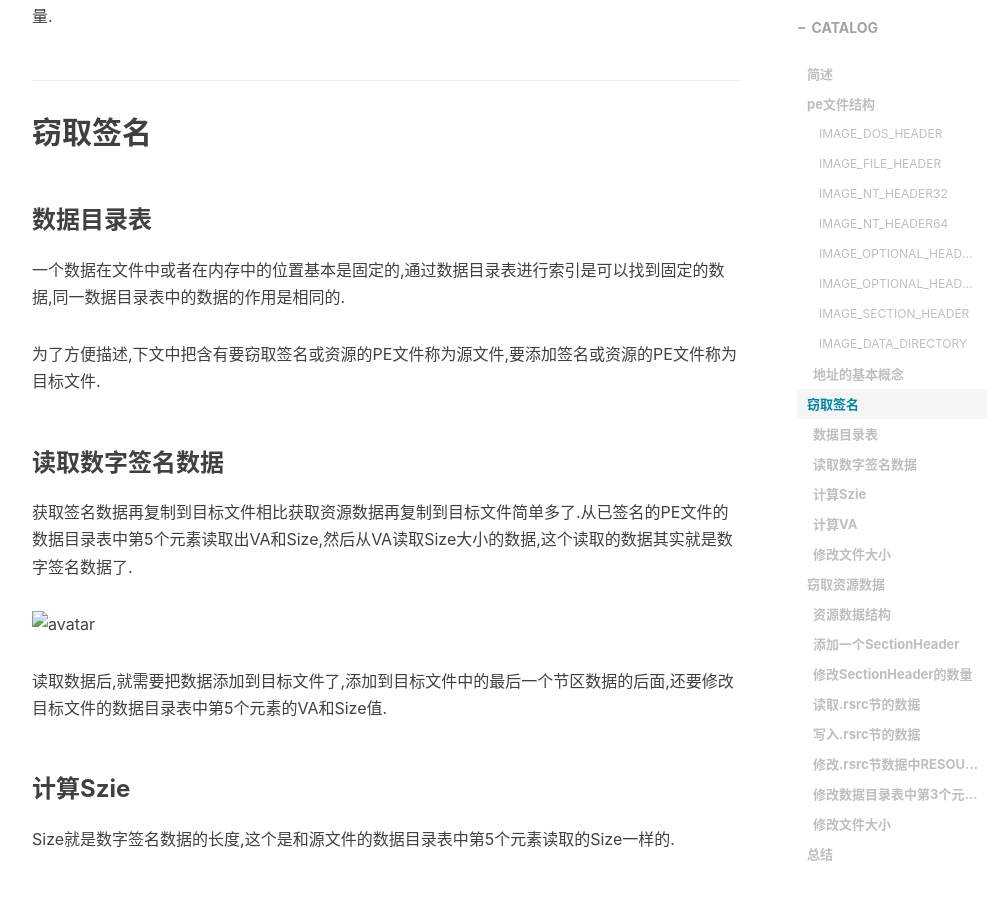
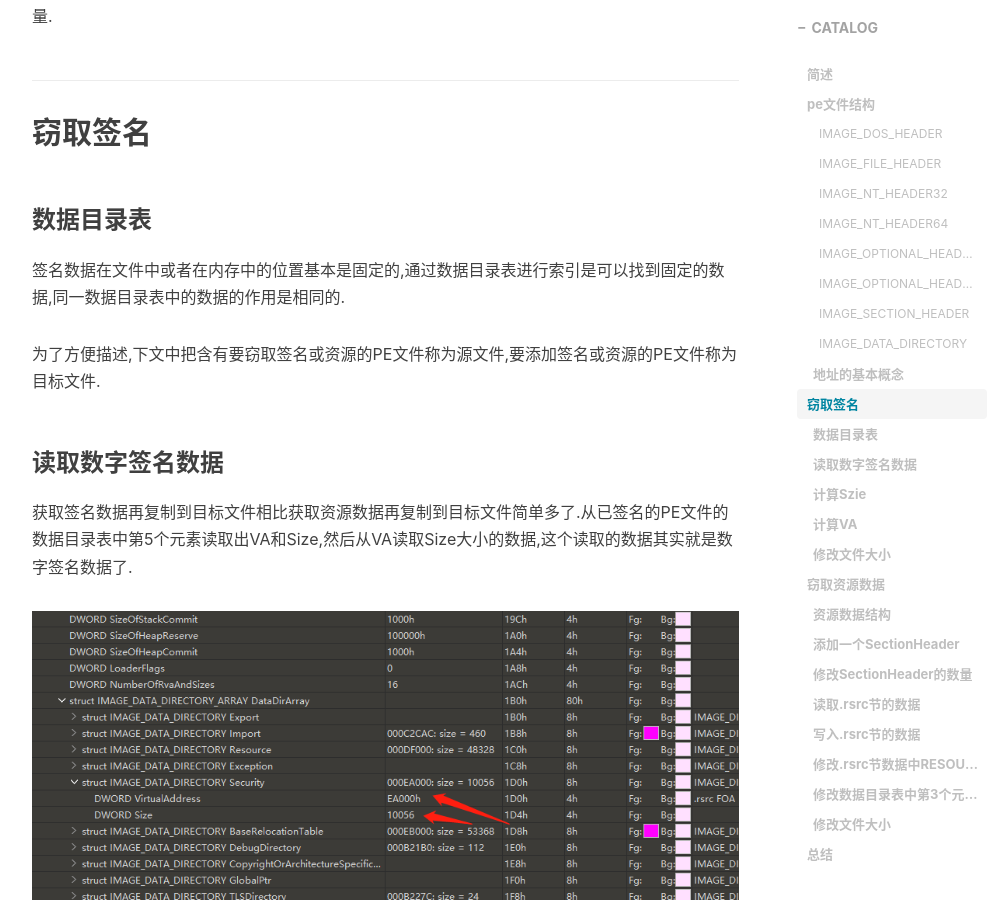
Before and after one commit to taomujian/taomujian.github.io, a Jekyll site: the page built from _posts/2024-05-04-木马免杀之以假乱真.md, in a window 1280 px wide and 900 px high, scrolled down 8887 px. Shown: the whole window, without its empty margins (233-1241 px from the left). Built offline with Jekyll 4.4.1, drawn with Linux system fonts in a browser that asks for light colours; nearby versions of some CDN libraries; comment, search, counter and statistics services are not loaded.

Commit message:
2025.2.8

```diff
--- a/_posts/2024-05-04-木马免杀之以假乱真.md
+++ b/_posts/2024-05-04-木马免杀之以假乱真.md
@@ -182,7 +182,7 @@ PE 文件在内存中的 VA 相对于 ImageBase 的偏移量.
 
 ### 数据目录表
 
-一个数据在文件中或者在内存中的位置基本是固定的,通过数据目录表进行索引是可以找到固定的数据,同一数据目录表中的数据的作用是相同的.
+签名数据在文件中或者在内存中的位置基本是固定的,通过数据目录表进行索引是可以找到固定的数据,同一数据目录表中的数据的作用是相同的.
 
 为了方便描述,下文中把含有要窃取签名或资源的PE文件称为源文件,要添加签名或资源的PE文件称为目标文件.
 
@@ -190,7 +190,7 @@ PE 文件在内存中的 VA 相对于 ImageBase 的偏移量.
 
 获取签名数据再复制到目标文件相比获取资源数据再复制到目标文件简单多了.从已签名的PE文件的数据目录表中第5个元素读取出VA和Size,然后从VA读取Size大小的数据,这个读取的数据其实就是数字签名数据了.
 
-![avatar](数字签名.png)
+![avatar](https://taomujian.github.io/img/木马免杀之以假乱真/数字签名.png)
 
 读取数据后,就需要把数据添加到目标文件了,添加到目标文件中的最后一个节区数据的后面,还要修改目标文件的数据目录表中第5个元素的VA和Size值.
 
```
Also changed, not shown: img/木马免杀之以假乱真/资源结构详细.jpg (added).
